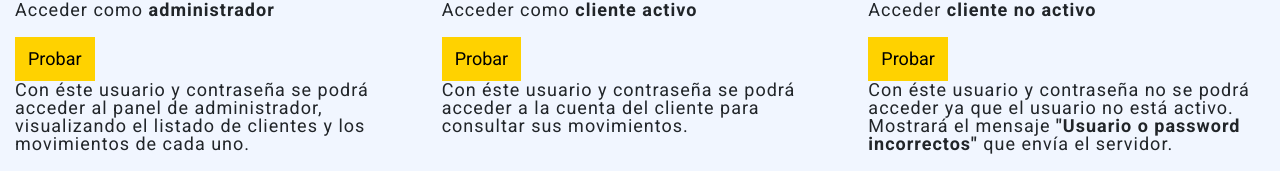
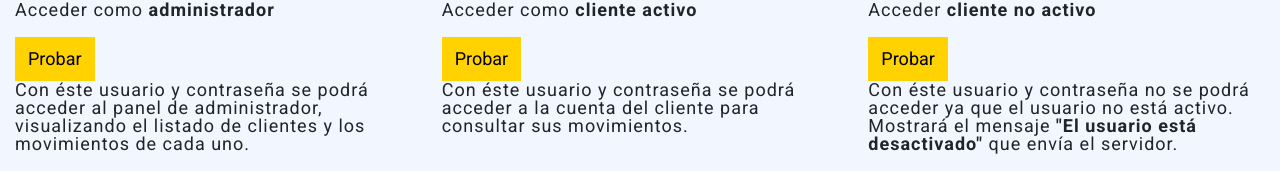
Before and after one commit to Rukusu/Resuelve, a PHP site: page / in a window 1280 px wide. Shown: the part 639-810 px from the top of the page. Run offline with PHP 8.4, Linux system fonts and the light colour scheme; some libraries are stand-ins or nearby versions.

Commit message:
Actualización
Se corrigió un Error en el cambio de divisas y en el texto de la prueba para el usuario no activo

```diff
--- a/footer.php
+++ b/footer.php
@@ -14,7 +14,6 @@
 		<script src="https://cdnjs.cloudflare.com/ajax/libs/crypto-js/3.1.2/rollups/md5.js"></script>
 		<script src="https://cdnjs.cloudflare.com/ajax/libs/twbs-pagination/1.4.2/jquery.twbsPagination.min.js"></script>
 
-
 		<!--Consulta de información-->
 		<script>
 			// Salvamos la API en la sesion
@@ -29,8 +28,5 @@
 	            return JSON.parse(window.atob(base64));
 	        };
 		</script>
-
-
-
 	</body>
 </html>
--- a/index.php
+++ b/index.php
@@ -39,7 +39,7 @@ include 'header.php';
 		<div class="col">
 			<p>Acceder <strong>cliente no activo</strong></p>
 			<button type="button" id="btnCInactivo" class="botonAmarillo btnPruebas">Probar</button>
-			<p>Con éste usuario y contraseña no se podrá acceder ya que el usuario no está activo. Mostrará el mensaje <strong>"Usuario o password incorrectos"</strong> que envía el servidor.</p>
+			<p>Con éste usuario y contraseña no se podrá acceder ya que el usuario no está activo. Mostrará el mensaje <strong>"El usuario está desactivado"</strong> que envía el servidor.</p>
 		</div>
 	</div>
 
--- a/js/admin.js
+++ b/js/admin.js
@@ -1,7 +1,4 @@
-
-
 jQuery(function($){
-
 
 	//Obtenemos la Información del Token de Login
 	var informacionUsr = parseJwt(token);
--- a/js/movimientos.js
+++ b/js/movimientos.js
@@ -99,11 +99,10 @@ jQuery(function($){
 	var pathname = window.location.pathname;
 	$(".botonDivisa").click(function() {
 
-
  		$(this).addClass('active').siblings().removeClass("active");
 
  		//Si es la vista del cliente
- 		if(pathname="/resuelve/cliente.php")
+ 		if(pathname == "/resuelve/cliente.php")
  		{
  			//No enviamos el id_usuario
  			obtenerMovimientosPorUsuario(token,-1,paginaActualMovimietos);
```
